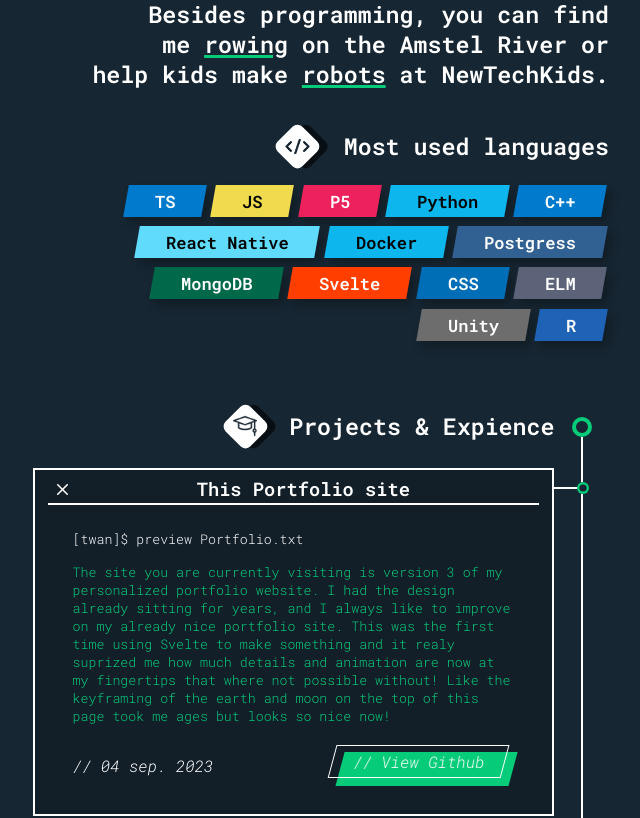
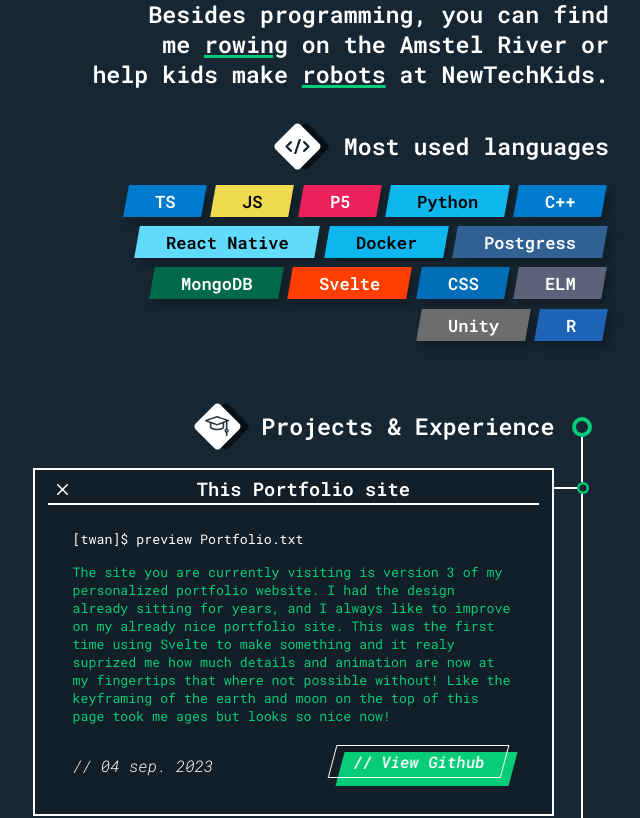
Before and after one commit to Twan-Reijinga/portfolio-site, a SvelteKit app: page / in a window 1280 px wide. Shown: the part 893-1711 px from the top of the page, without its empty margins (639-1279 px from the left). Built offline with nearby package versions, Linux system fonts and the light colour scheme.

Commit message:
make github button more visible

```diff
--- a/src/routes/GithubButton.svelte
+++ b/src/routes/GithubButton.svelte
@@ -50,5 +50,6 @@
 	h4 {
 		white-space: nowrap;
 		transform: skew(15deg);
+		font-weight: 400;
 	}
 </style>
--- a/src/routes/Subject.svelte
+++ b/src/routes/Subject.svelte
@@ -31,7 +31,7 @@
 	.imageHolder {
 		background-image: var(--image);
 		background-color: #fff;
-		border-radius: 20%;
+		border-radius: 12%;
 		transform: rotate(45deg);
 	}
 	.horizontal h3 {
--- a/src/routes/Timeline.svelte
+++ b/src/routes/Timeline.svelte
@@ -50,7 +50,7 @@
 <svelte:window bind:scrollY={y} bind:innerHeight={h} />
 <div class="container">
 	<div class="projectsBox">
-		<Subject text="Projects & Expience" image="experience" fontSize={fontSize / 2.2} />
+		<Subject text="Projects & Experience" image="experience" fontSize={fontSize / 2.2} />
 		<div class="cards">
 			{#each projects as project, i}
 				<TimelineCard
--- a/src/routes/textStyles.css
+++ b/src/routes/textStyles.css
@@ -1,4 +1,4 @@
-@import url('https://fonts.googleapis.com/css2?family=Roboto+Mono:ital,wght@0,300;0,600;1,300;1,500;1,700&display=swap');
+@import url('https://fonts.googleapis.com/css2?family=Roboto+Mono:ital,wght@0,200;0,400;0,600;1,300;1,500;1,700&display=swap');
 
 h1 {
 	font-family: 'Roboto Mono', monospace;
@@ -34,6 +34,6 @@ h4 {
 
 h5 {
 	font-family: 'Roboto Mono', monospace;
-	font-weight: 300;
+	font-weight: 500;
 	color: #fff;
 }
```
